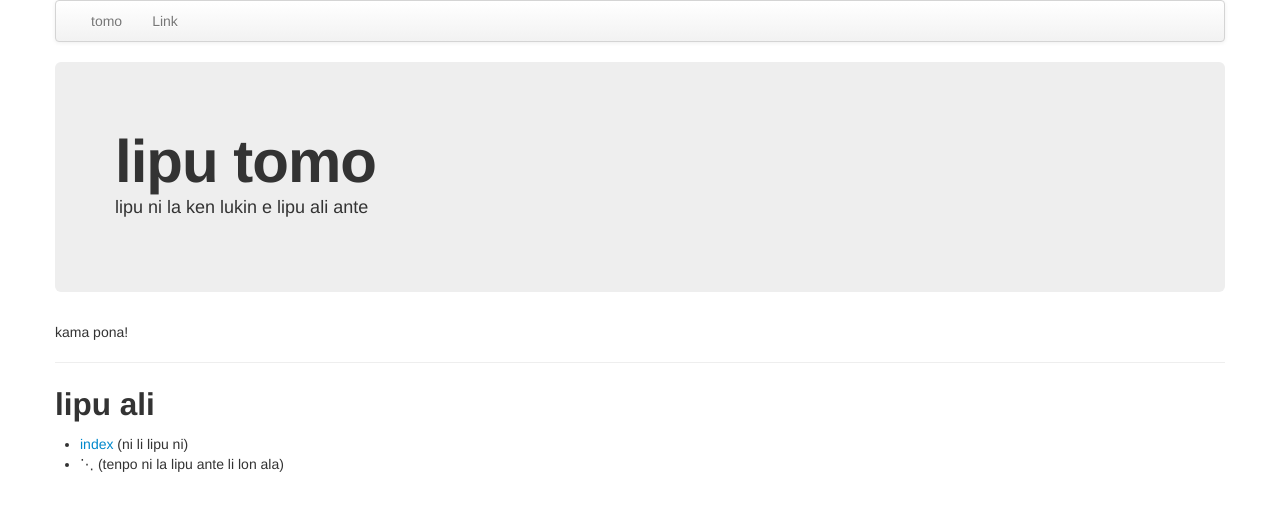
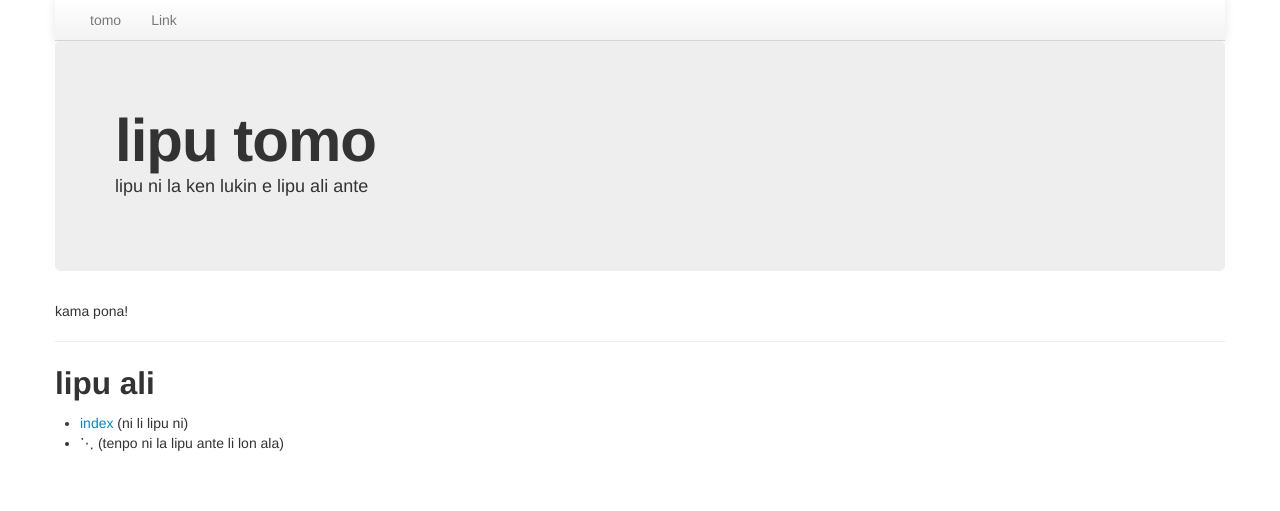
Before and after one commit to kijeEnki/linluwi, a Jekyll site: the page built from index.md, in a window 1280 px wide. Shown: the top 511 px of the page. Built offline with Jekyll 4.4.1, drawn with Linux system fonts in a browser that asks for light colours.

Commit message:
Update bootstrap.html

```diff
--- a/_layouts/bootstrap.html
+++ b/_layouts/bootstrap.html
@@ -8,7 +8,7 @@
     <link href="css/bootstrap-responsive2.css" rel="stylesheet">
   </head>
   <body class="container">
-    <div class="navbar">
+    <div class="navbar navbar-static-top">
       <div class="navbar-inner">
         <ul class="nav">
           <li><a href="/">tomo</a></li>
```
